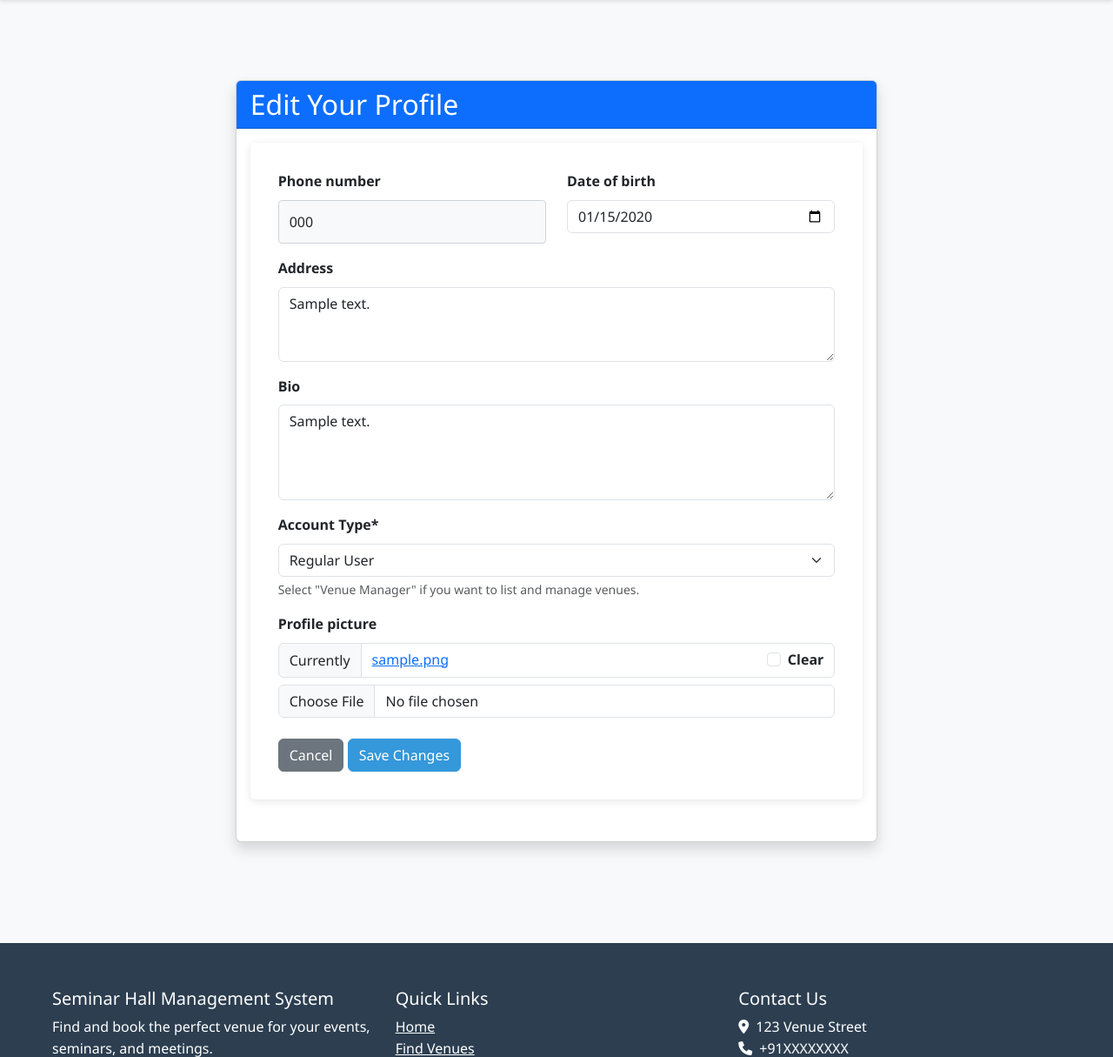
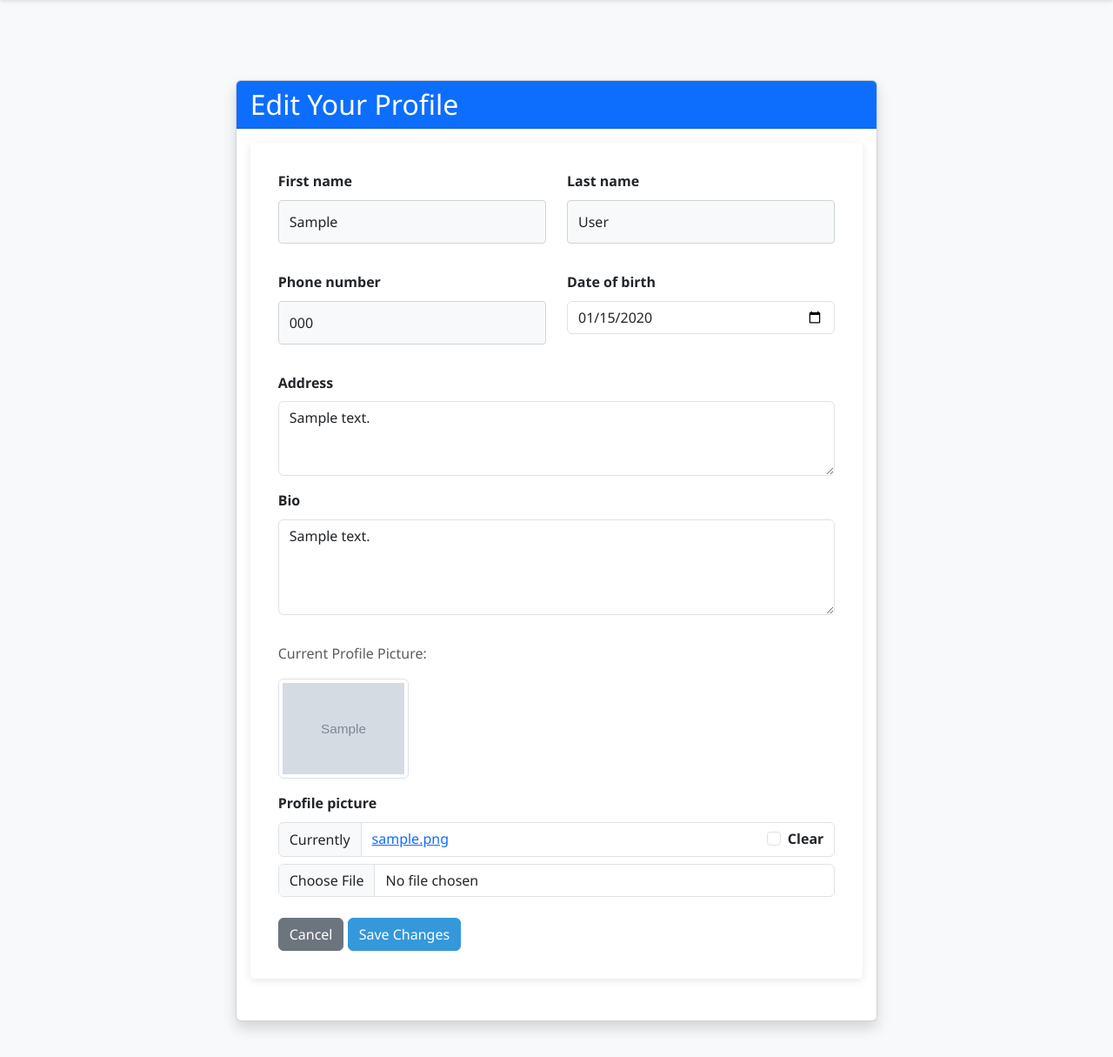
Before and after one commit to Karthik-Billava/sem_hall_mgt, a Django app: page /accounts/profile/edit/ in a window 1280 px wide. Shown: the part 98-1313 px from the top of the page at 87% size. Run offline with Django 5.2, Linux system fonts and the light colour scheme; a user stored in the database is signed in; tables that the repository leaves empty hold one stand-in row (values such as "Sample post"); grey boxes marked "Sample" are stand-in pictures; some libraries are stand-ins or nearby versions.

Commit message:
fix: resolved user profile view and edit issues

```diff
--- a/accounts/forms.py
+++ b/accounts/forms.py
@@ -5,7 +5,7 @@ from .models import UserProfile
 class UserProfileForm(forms.ModelForm):
     class Meta:
         model = UserProfile
-        fields = ('phone_number', 'address', 'profile_picture', 'bio', 'date_of_birth', 'user_type')
+        fields = ('first_name', 'last_name', 'phone_number', 'address', 'profile_picture', 'bio', 'date_of_birth')
         widgets = {
             'date_of_birth': forms.DateInput(attrs={'type': 'date'}),
             'bio': forms.Textarea(attrs={'rows': 4}),
--- a/accounts/models.py
+++ b/accounts/models.py
@@ -7,10 +7,14 @@ from login.models import CustomUser
 # Create your models here.
 
 class UserProfile(models.Model):
+    first_name = models.CharField(max_length=150, blank=True)
+    last_name = models.CharField(max_length=150, blank=True)
     user = models.OneToOneField(CustomUser, on_delete=models.CASCADE, related_name='profile')
     phone_number = PhoneNumberField(blank=True)
     address = models.TextField(blank=True)
     profile_picture = models.ImageField(upload_to='profile_pictures/', blank=True, null=True)
-    user_type = models.CharField(max_length=20, choices=CustomUser.USER_TYPES, default='regular')
     bio = models.TextField(blank=True)
     date_of_birth = models.DateField(null=True, blank=True)
+
+    def __str__(self):
+        return f"{self.user.username}'s Profile"
--- a/accounts/templates/accounts/edit_profile.html
+++ b/accounts/templates/accounts/edit_profile.html
@@ -16,7 +16,16 @@
           <form method="post" enctype="multipart/form-data">
             {% csrf_token %}
 
-            <div class="row">
+            <div class="row mb-3">
+              <div class="col-md-6">
+                {{ form.first_name|as_crispy_field }}
+              </div>
+              <div class="col-md-6">
+                {{ form.last_name|as_crispy_field }}
+              </div>
+            </div>
+
+            <div class="row mb-3">
               <div class="col-md-6">
                 {{ form.phone_number|as_crispy_field }}
               </div>
@@ -27,20 +36,14 @@
 
             {{ form.address|as_crispy_field }}
 
-            <div class="row">
+            <div class="row mb-3">
               <div class="col-md-12">
                 {{ form.bio|as_crispy_field }}
               </div>
             </div>
 
-            <div class="row">
-              <div class="col-md-12">
-                {{ form.user_type|as_crispy_field }}
-              </div>
-            </div>
-
             <div class="mb-3">
-              {% if user.profileprofile_picture %}
+              {% if user.profile.profile_picture %}
                 <div class="current-picture mb-3">
                   <p class="text-muted">Current Profile Picture:</p>
                   <img src="{{ user.profile.profile_picture.url }}" alt="Profile Picture" class="img-thumbnail" style="max-width: 150px;">
--- a/accounts/templates/accounts/profile.html
+++ b/accounts/templates/accounts/profile.html
@@ -5,11 +5,7 @@
 {% block content %}
 <div class="row">
     <div class="col-md-12 mb-4">
-        {% if user.get_full_name %}
-            <h1>{{user.get_full_name}}</h1>
-        {% else %}
-            <h1>{{user.username}}</h1>
-        {% endif %}
+            <h1>My Profile</h1>
         <hr>
     </div>
 
--- a/accounts/views.py
+++ b/accounts/views.py
@@ -20,11 +20,15 @@ def profile_view(request):
         'profile': profile,
     })
 
+@login_required
 def edit_profile(request):
     if request.method == 'POST':
         form = UserProfileForm(request.POST, request.FILES, instance=request.user.profile)
         if form.is_valid():
-            form.save()
+            profile = form.save()
+            request.user.first_name = profile.first_name
+            request.user.last_name = profile.last_name
+            request.user.save()
             messages.success(request, 'Your profile has been updated successfully!')
             return redirect('profile')
     else:
--- a/static/main.css
+++ b/static/main.css
@@ -8,6 +8,9 @@ body {
 }
 .grey{
     background-color: #333;
+}
+.full{
+    width: 100%;
 }
 
 .container {
--- a/templates/base.html
+++ b/templates/base.html
@@ -114,7 +114,7 @@
     </div>
 
     <!-- Footer -->
-    <footer class="footer mt-5">
+    <footer class="footer mt-5 ">
         <div class="container">
             <div class="row">
                 <div class="col-md-4">
```
Also changed, not shown: accounts/migrations/0002_remove_userprofile_user_type_userprofile_first_name_and_more.py (added).
